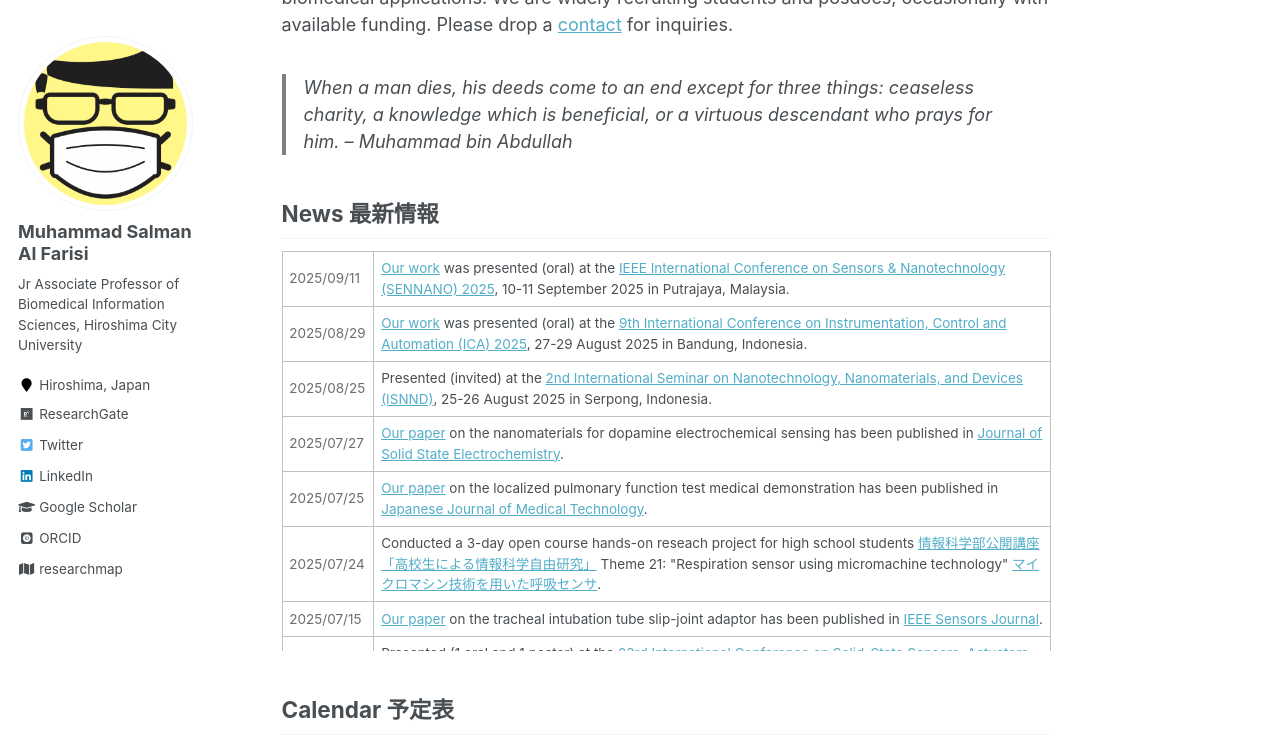
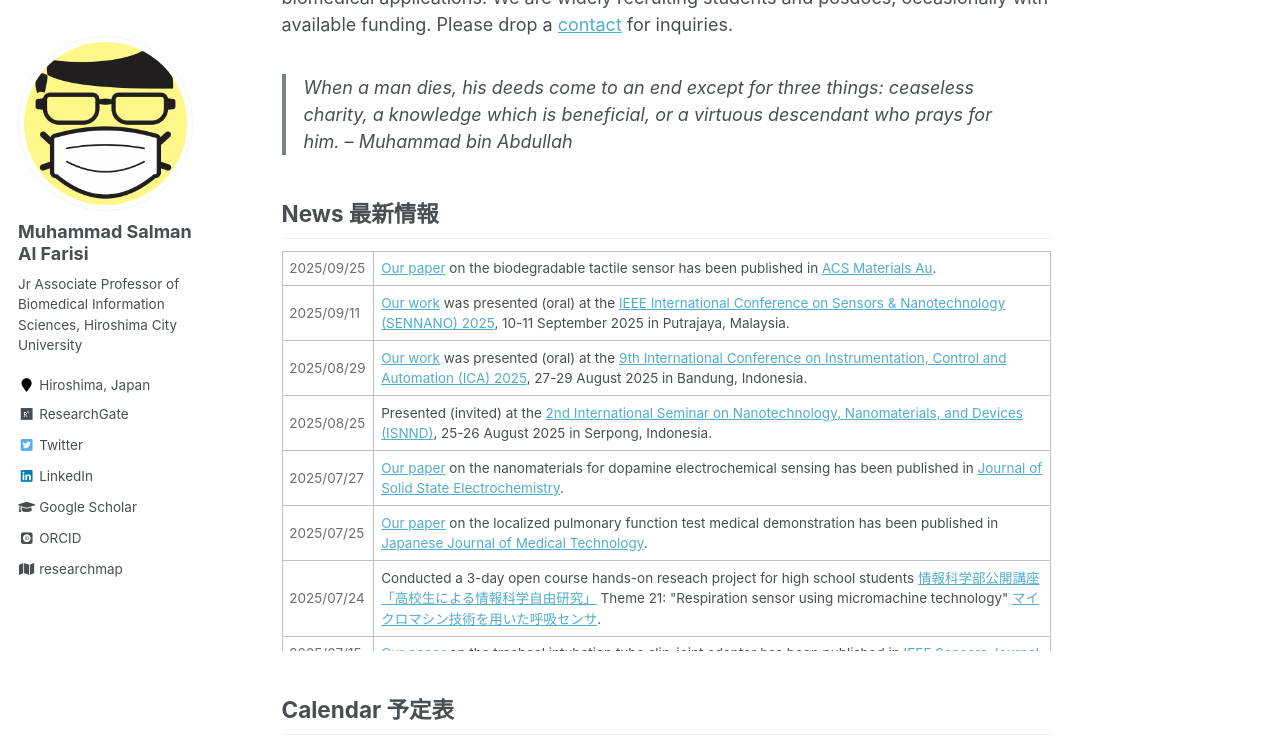
Before and after one commit to msalfarisi/msalfarisi.github.io, a Jekyll site: the page built from _pages/home.md, in a window 1280 px wide and 900 px high, scrolled down 457 px, cut to the strip 0-742 px from the top of the window. Built offline with Jekyll 4.4.1, drawn with Linux system fonts in a browser that asks for light colours; some web fonts are replaced.

Commit message:
Update home.md

```diff
--- a/_pages/home.md
+++ b/_pages/home.md
@@ -22,6 +22,10 @@
 
 <div style="overflow-y: scroll; height:400px;">
  <table style="width:100%">
+  <tr>
+    <td style="color:#6d6d6d;">2025/09/25</td>
+    <td><a href="/publication/">Our paper</a> on the biodegradable tactile sensor has been published in <a href="https://doi.org/10.1021/acsmaterialsau.5c00107">ACS Materials Au</a>.</td>
+  </tr>
   <tr>
     <td style="color:#6d6d6d;">2025/09/11</td>
     <td><a href="/publication/">Our work</a> was presented (oral) at the <a href="https://sensors-nano.ieeemy.org/conference/">IEEE International Conference on Sensors & Nanotechnology (SENNANO) 2025</a>, 10-11 September 2025 in Putrajaya, Malaysia.</td>
```
